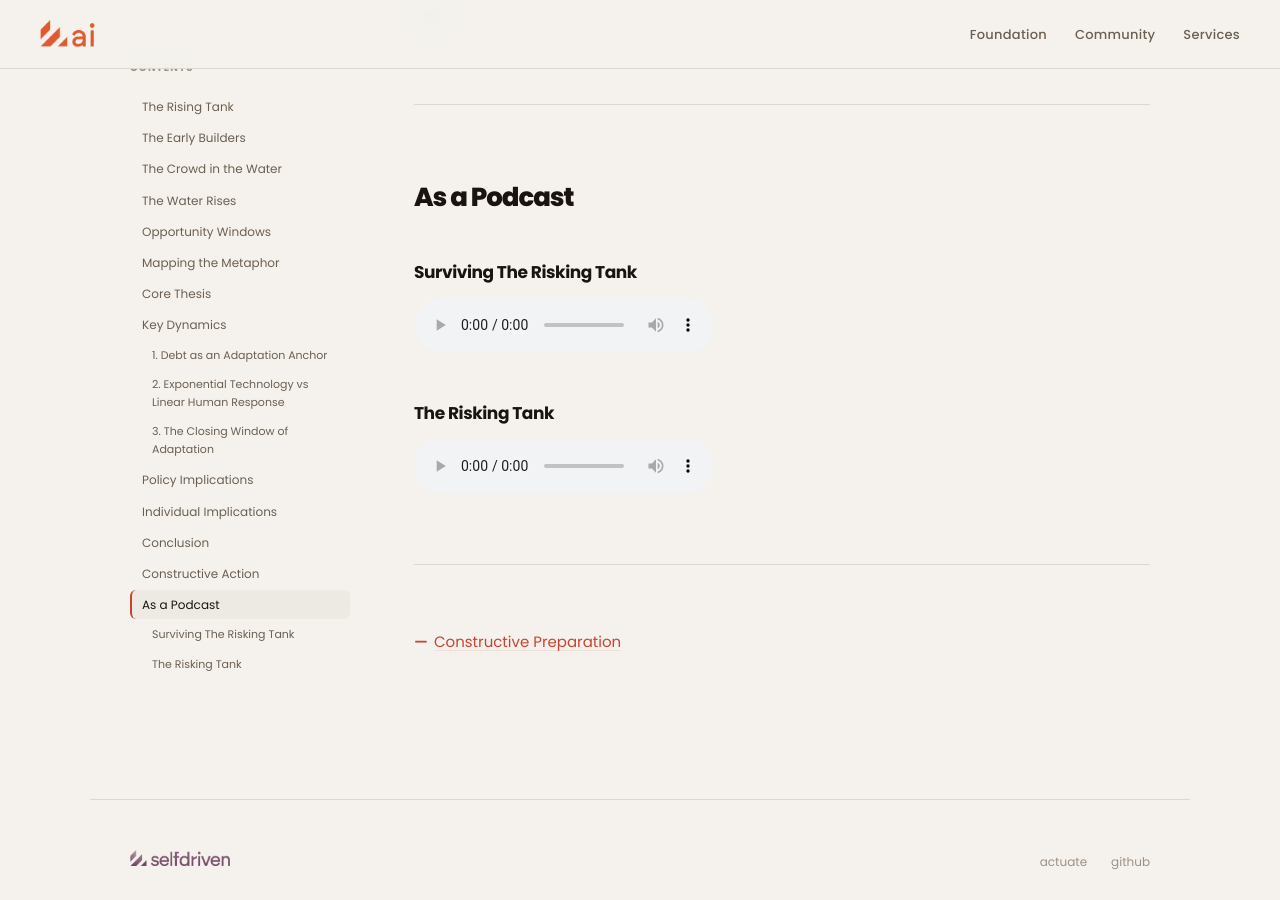
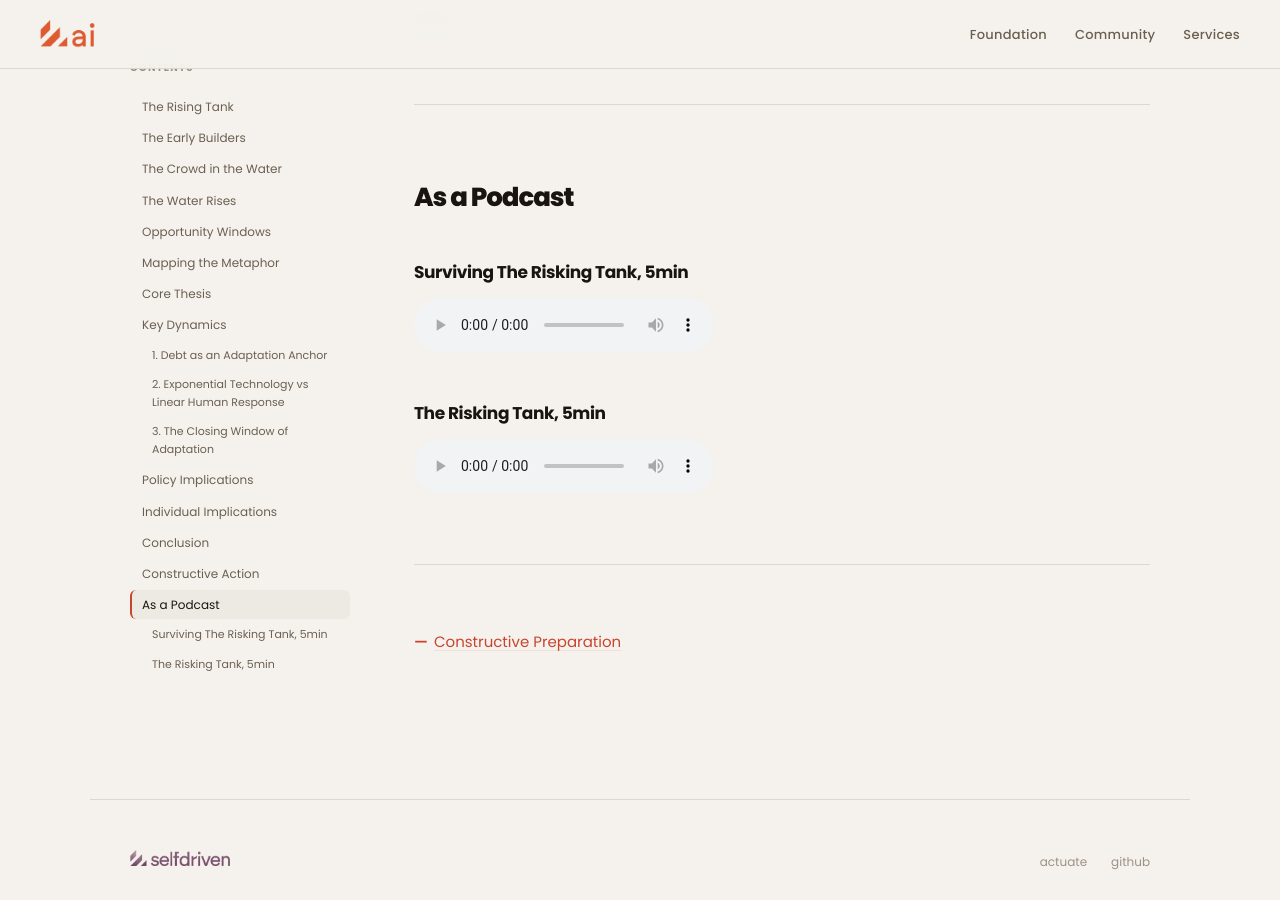
Before and after one commit to selfdriven-foundation/selfdriven-ai, a Jekyll site: the page built from docs/pages/research-the-rising-tank.md, in a window 1280 px wide and 900 px high, scrolled down 7435 px. Built offline with Jekyll 4.4.1, drawn with Linux system fonts in a browser that asks for light colours.

Commit message:
Update research-the-rising-tank.md

```diff
--- a/docs/pages/research-the-rising-tank.md
+++ b/docs/pages/research-the-rising-tank.md
@@ -209,14 +209,14 @@ If you can, speak with your local government representative. They may not have t
 
 ## As a Podcast
 
-### Surviving The Risking Tank
+### Surviving The Risking Tank, 5min
 
 <audio controls>
 	<source src="/assets/audio/research-surviving-the-rising-tank.m4a" type="audio/mp4">
 	Your browser does not support the audio element.
 </audio>
 
-### The Risking Tank
+### The Risking Tank, 5min
 
 <audio controls>
 	<source src="/assets/audio/research-the-rising-tank.m4a" type="audio/mp4">
```
